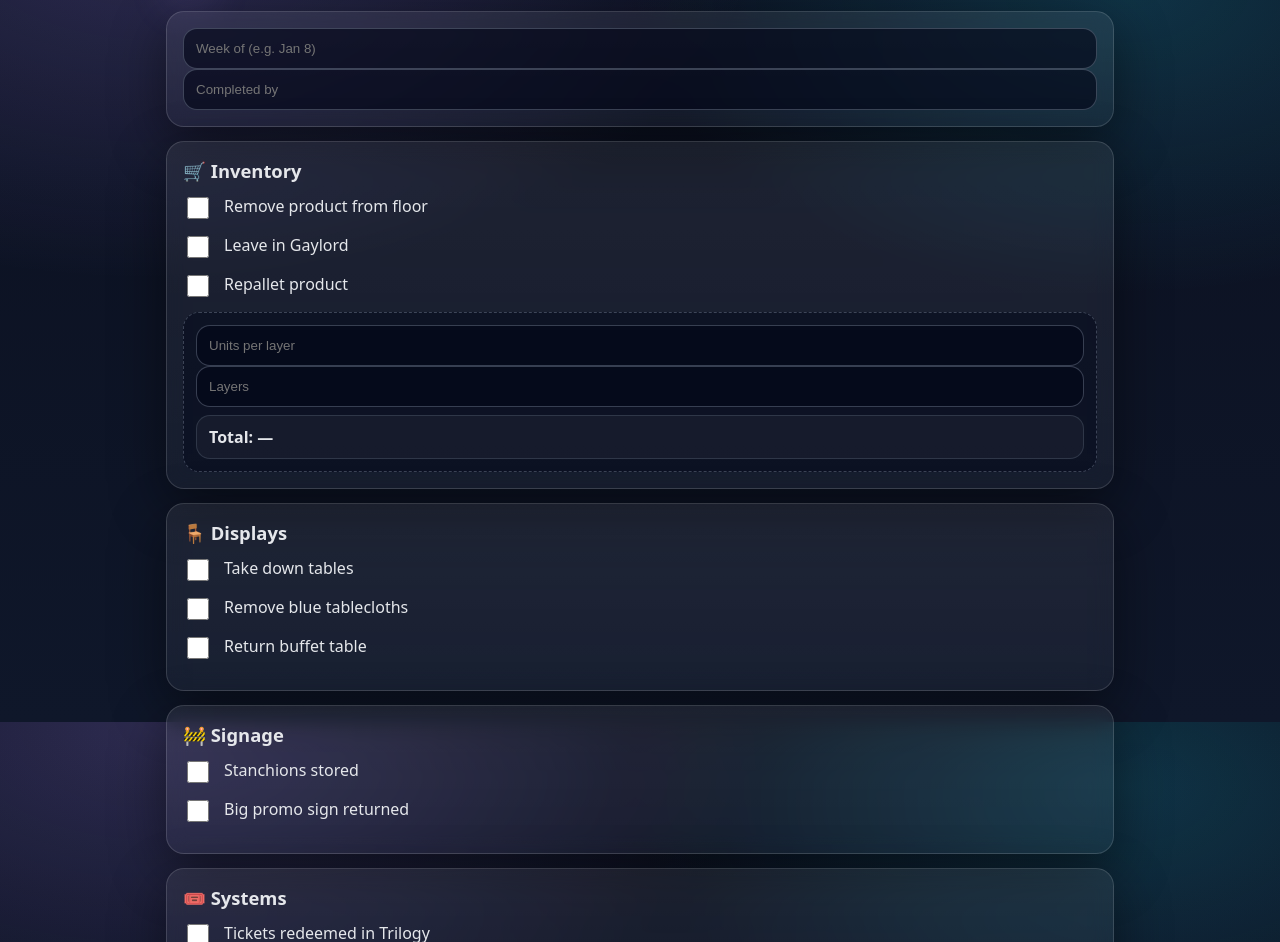
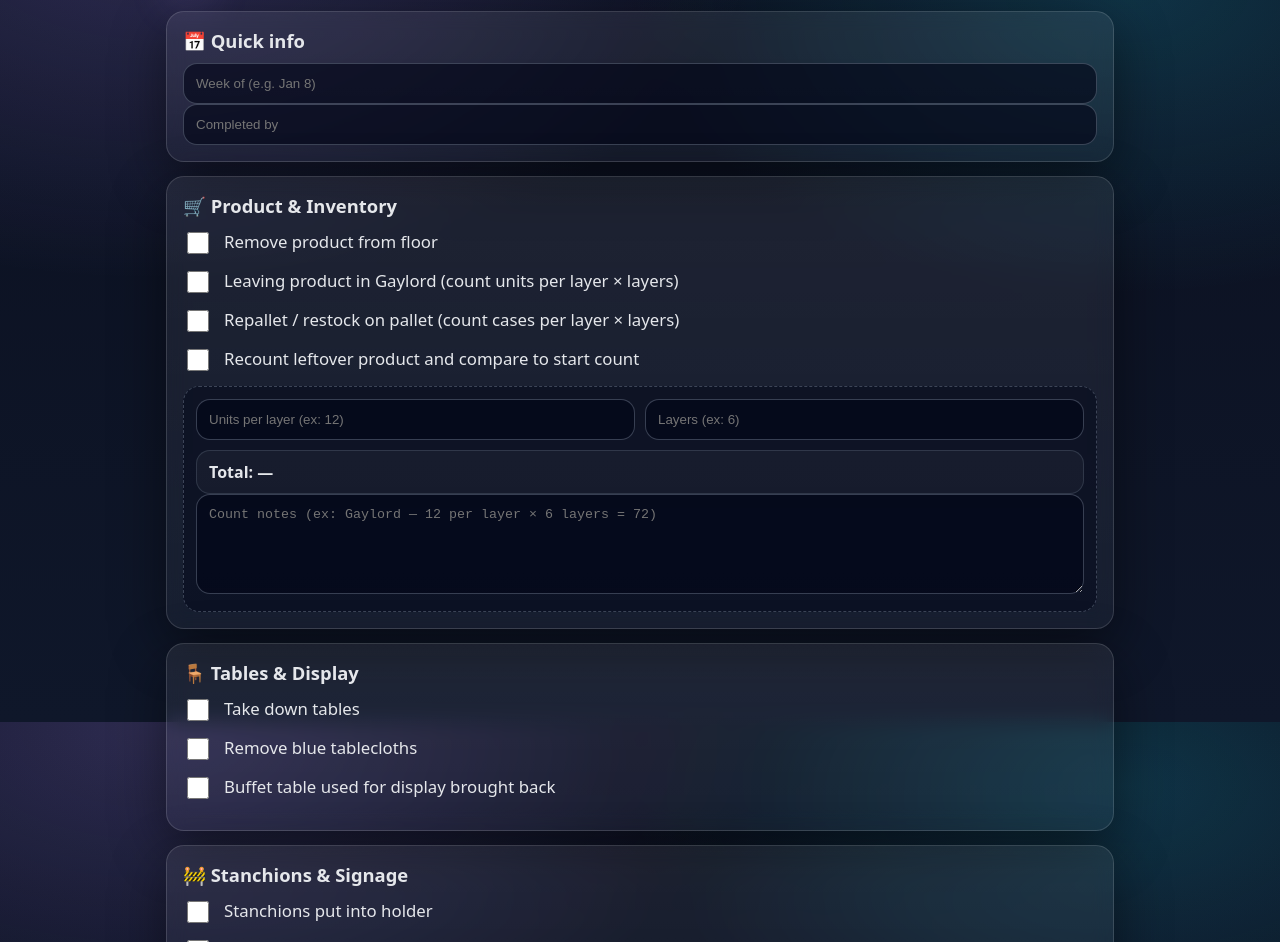
Before and after one commit to KristineMK72/promo-ops, a plain HTML site: page teardown.html in a window 1280 px wide. Shown: the part 78-1020 px from the top of the page. Drawn offline with Linux system fonts and the light colour scheme.

Commit message:
Update teardown.html

```diff
--- a/teardown.html
+++ b/teardown.html
@@ -13,53 +13,64 @@
       <div class="logo">🧽</div>
       <div>
         <h1>Promo Teardown</h1>
-      <div class="sub">Checklist + calculator</div>
+        <div class="sub">Close-out checklist + inventory counting</div>
       </div>
     </div>
   </header>
 
   <section class="card">
+    <h2>📅 Quick info</h2>
     <input id="weekOf" placeholder="Week of (e.g. Jan 8)" />
     <input id="completedBy" placeholder="Completed by" />
   </section>
 
   <section class="card">
-  <h2>🛒 Inventory</h2>
-  <label class="chk"><input type="checkbox"> Remove product from floor</label>
-  <label class="chk"><input type="checkbox"> Leave in Gaylord</label>
-  <label class="chk"><input type="checkbox"> Repallet product</label>
+    <h2>🛒 Product & Inventory</h2>
+
+    <label class="chk"><input type="checkbox"><span>Remove product from floor</span></label>
+    <label class="chk"><input type="checkbox"><span>Leaving product in Gaylord (count units per layer × layers)</span></label>
+    <label class="chk"><input type="checkbox"><span>Repallet / restock on pallet (count cases per layer × layers)</span></label>
+    <label class="chk"><input type="checkbox"><span>Recount leftover product and compare to start count</span></label>
 
     <div class="calc">
-    <input id="perLayer" type="number" placeholder="Units per layer">
-    <input id="layers" type="number" placeholder="Layers">
+      <div class="row">
+        <input id="perLayer" type="number" placeholder="Units per layer (ex: 12)" />
+        <input id="layers" type="number" placeholder="Layers (ex: 6)" />
+      </div>
+
       <div class="stat">Total: <b id="total">—</b></div>
+
+      <textarea placeholder="Count notes (ex: Gaylord — 12 per layer × 6 layers = 72)"></textarea>
     </div>
   </section>
 
   <section class="card">
-  <h2>🪑 Displays</h2>
-  <label class="chk"><input type="checkbox"> Take down tables</label>
-  <label class="chk"><input type="checkbox"> Remove blue tablecloths</label>
-  <label class="chk"><input type="checkbox"> Return buffet table</label>
+    <h2>🪑 Tables & Display</h2>
+    <label class="chk"><input type="checkbox"><span>Take down tables</span></label>
+    <label class="chk"><input type="checkbox"><span>Remove blue tablecloths</span></label>
+    <label class="chk"><input type="checkbox"><span>Buffet table used for display brought back</span></label>
   </section>
 
   <section class="card">
-  <h2>🚧 Signage</h2>
-  <label class="chk"><input type="checkbox"> Stanchions stored</label>
-  <label class="chk"><input type="checkbox"> Big promo sign returned</label>
+    <h2>🚧 Stanchions & Signage</h2>
+    <label class="chk"><input type="checkbox"><span>Stanchions put into holder</span></label>
+    <label class="chk"><input type="checkbox"><span>Big promo sign by weekly promo display brought back (to buffet area)</span></label>
   </section>
 
   <section class="card">
     <h2>🎟️ Systems</h2>
-  <label class="chk"><input type="checkbox"> Tickets redeemed in Trilogy</label>
+    <label class="chk"><input type="checkbox"><span>Tickets redeemed in Trilogy</span></label>
   </section>
 
   <section class="card">
-  <textarea placeholder="Notes / issues"></textarea>
+    <h2>📝 Notes</h2>
+    <textarea placeholder="Anything unusual / follow-ups / issues"></textarea>
     <button onclick="copyIssue()">📋 Copy as GitHub Issue</button>
   </section>
 
+  <footer>Now it should wrap perfectly on iPhone ✅</footer>
 </div>
+
 <script src="./app.js"></script>
 </body>
 </html>
```
Lines whose indentation alone changed are shown as unchanged.
